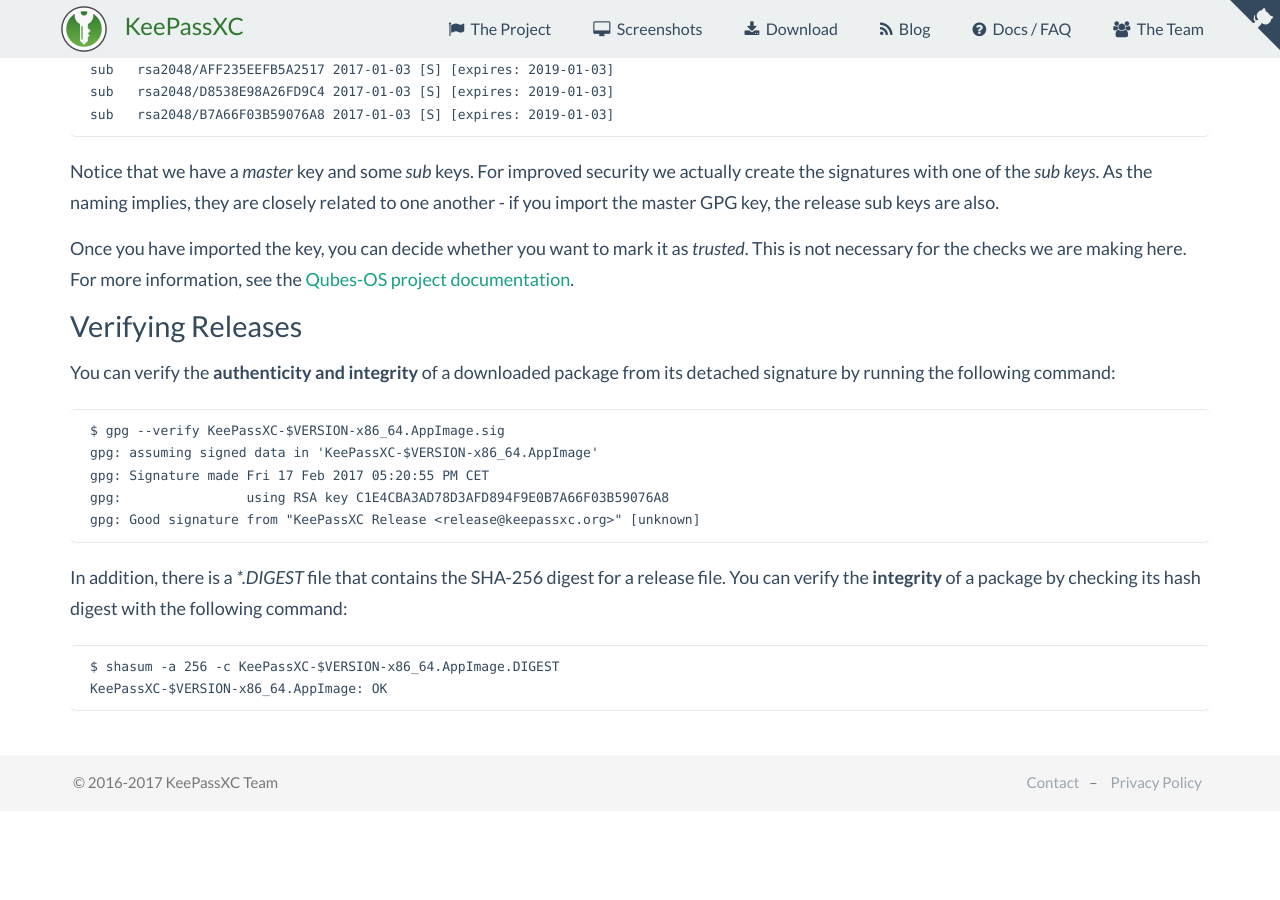
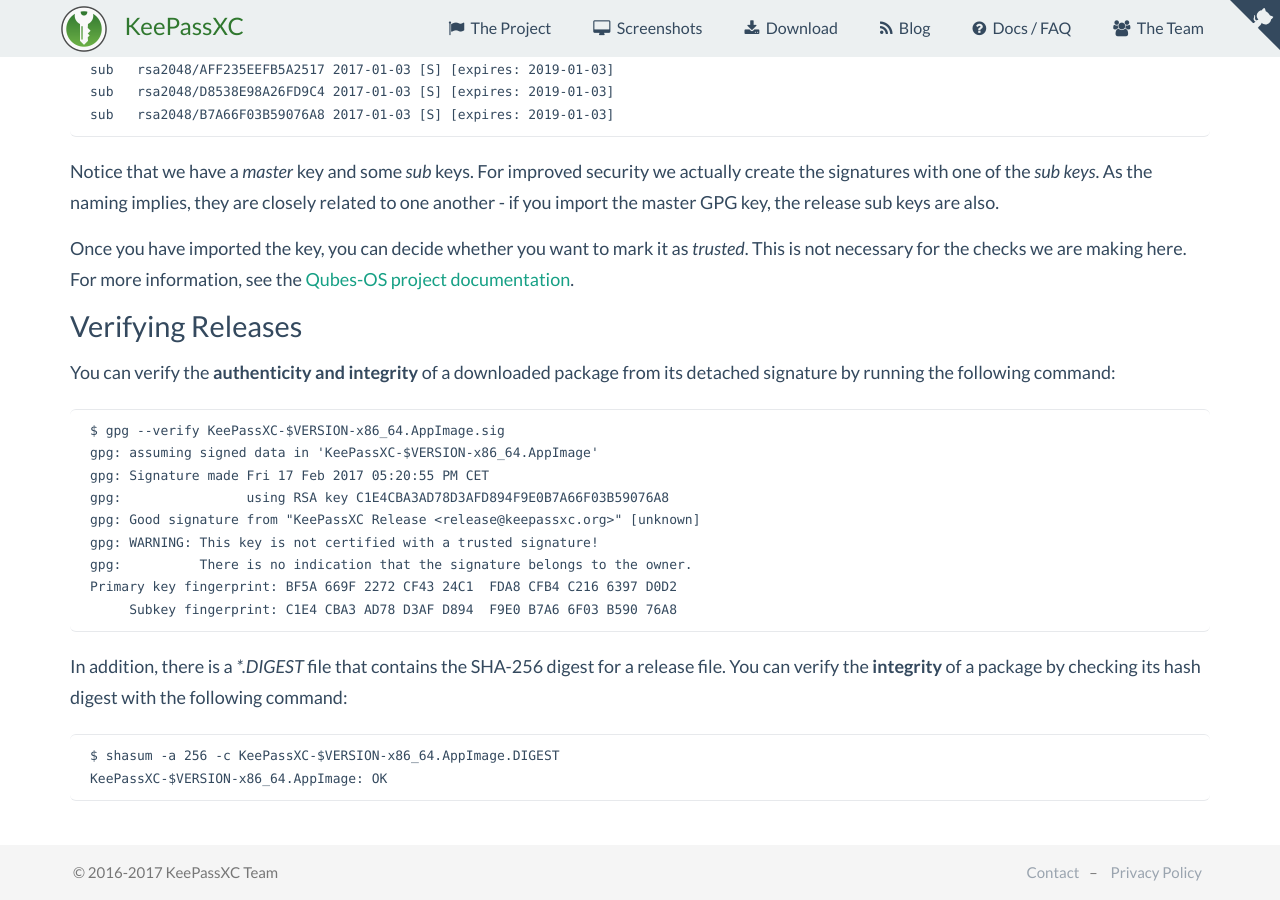
Before and after one commit to keepassxreboot/keepassxc-org, a Jekyll site: the page built from verifying-signatures.html, in a window 1280 px wide and 900 px high, scrolled down 1501 px. Built offline with Jekyll 4.4.1, drawn with Linux system fonts in a browser that asks for light colours; comment, search, counter and statistics services are not loaded; before the commit the page ends 2312 px from its top, so only the background shows below that.

Commit message:
Show the warning that occurs when the public key is not trusted.

```diff
--- a/verifying-signatures.html
+++ b/verifying-signatures.html
@@ -84,7 +84,11 @@
 gpg: Signature made Fri 17 Feb 2017 05:20:55 PM CET
 gpg:                using RSA key C1E4CBA3AD78D3AFD894F9E0B7A66F03B59076A8
 gpg: Good signature from "KeePassXC Release &lt;<span
-                class="eobfs">release 'AT` keepassxc ^DOT' org</span>&gt;" [unknown]</code></pre>
+                class="eobfs">release 'AT` keepassxc ^DOT' org</span>&gt;" [unknown]
+gpg: WARNING: This key is not certified with a trusted signature!
+gpg:          There is no indication that the signature belongs to the owner.
+Primary key fingerprint: BF5A 669F 2272 CF43 24C1  FDA8 CFB4 C216 6397 D0D2
+     Subkey fingerprint: C1E4 CBA3 AD78 D3AF D894  F9E0 B7A6 6F03 B590 76A8</code></pre>
 
     <p>In addition, there is a <em>*.DIGEST</em> file that contains the SHA-256 digest for a release file.
         You can verify the <strong>integrity</strong> of a package by checking its hash digest with the following command:</p>
```
